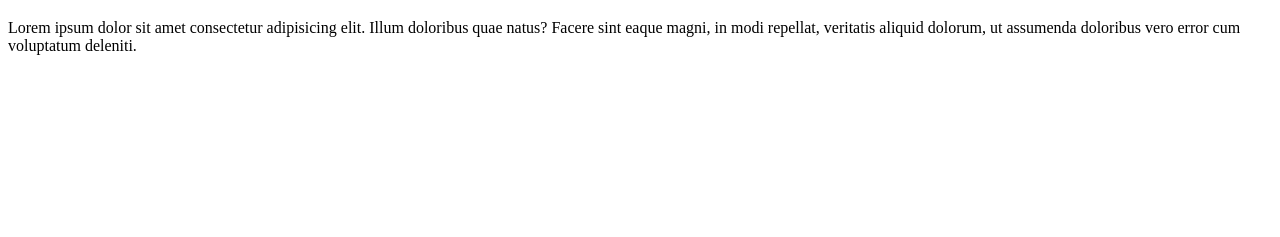
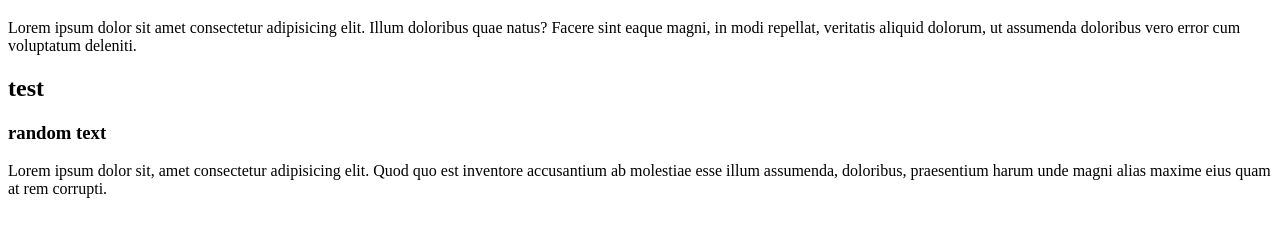
Before and after one commit to Tazzy2018/stunning-octo-engine, a plain HTML site: page index.html in a window 1280 px wide. Shown: the part 61-298 px from the top of the page. Drawn offline with Linux system fonts and the light colour scheme.

Commit message:
added multiple texts

```diff
--- a/index.html
+++ b/index.html
@@ -11,5 +11,11 @@
 
     <p>Lorem ipsum dolor sit amet consectetur adipisicing elit. Illum doloribus quae natus? Facere sint eaque magni, in modi repellat, veritatis aliquid dolorum, ut assumenda doloribus vero error cum voluptatum deleniti.</p>
 
+    <h2>test</h2>
+
+    <h3>random text</h3>
+
+    <p>Lorem ipsum dolor sit, amet consectetur adipisicing elit. Quod quo est inventore accusantium ab molestiae esse illum assumenda, doloribus, praesentium harum unde magni alias maxime eius quam at rem corrupti.</p>
+
 </body>
 </html>
```
